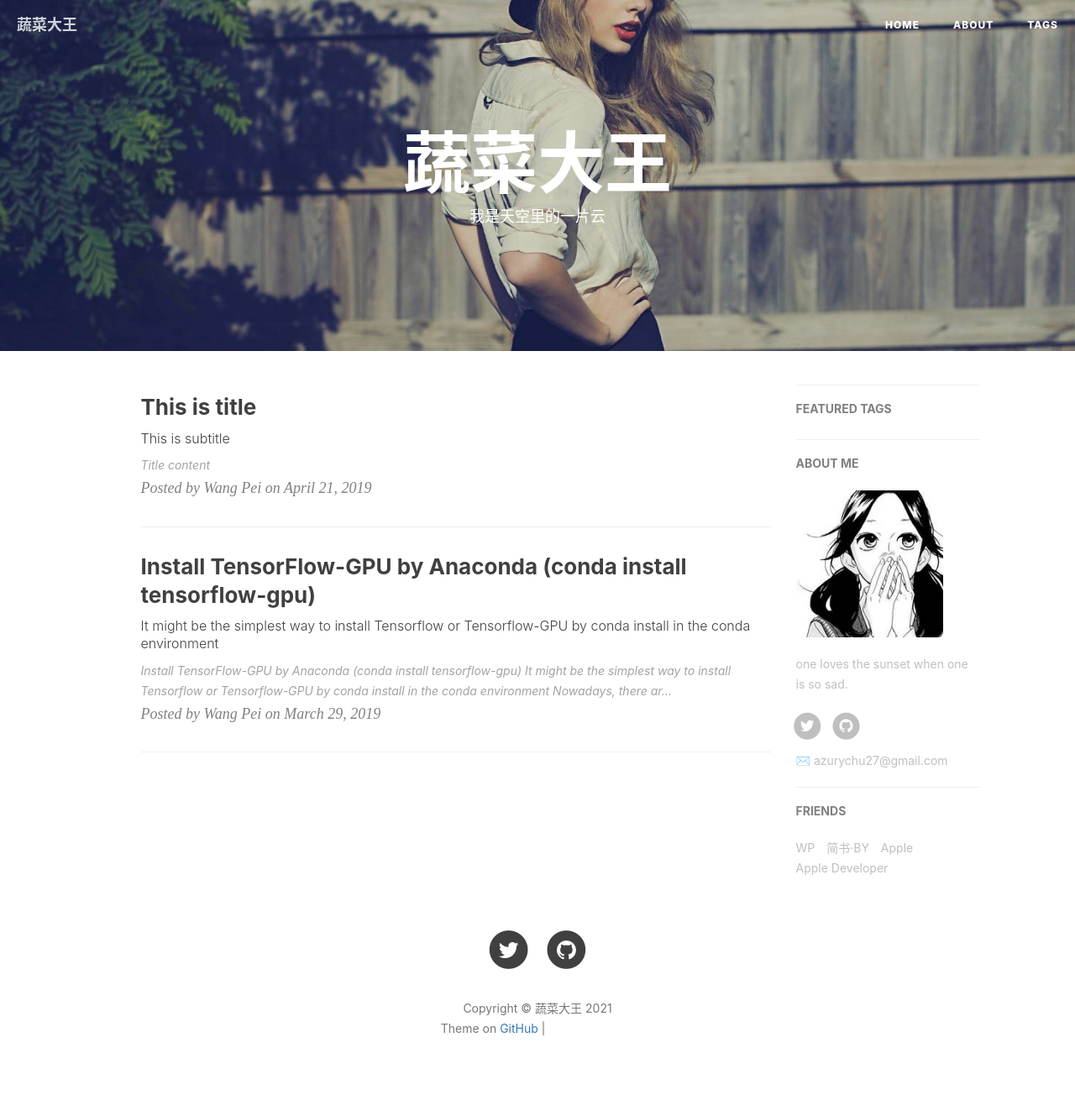
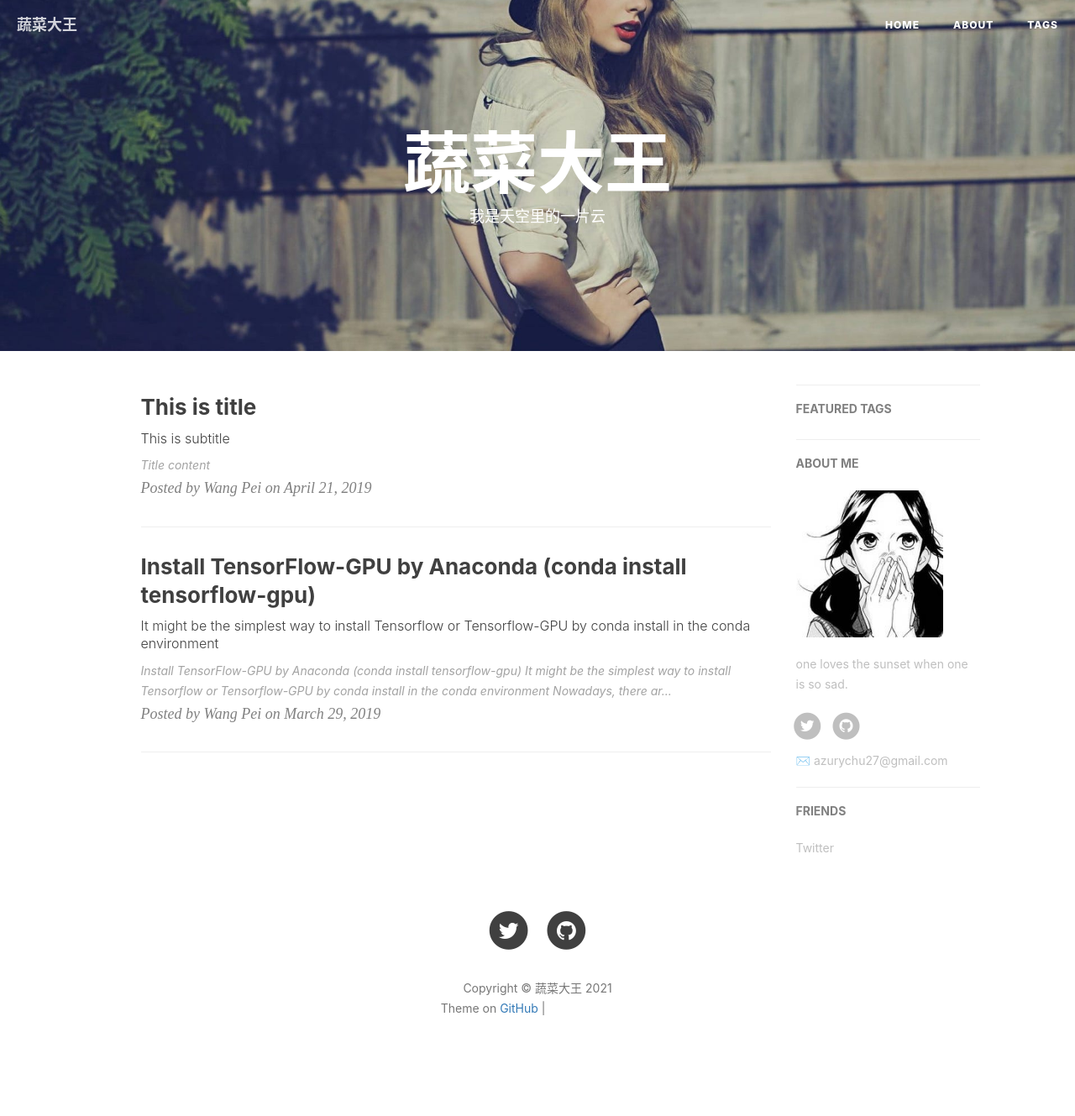
Before and after one commit to vveg26/vveg26.github.io, a Jekyll site: the page built from index.html, in a window 1280 px wide. Shown: the whole page at 84% size. Built offline with Jekyll 4.4.1, drawn with Linux system fonts in a browser that asks for light colours; nearby versions of some CDN libraries; the list of posts is cut into pages by our own code; comment, search, counter and statistics services are not loaded; after the commit the page ends 1305 px from its top, so only the background shows below that; grey boxes are pictures that could not be loaded.

Commit message:
Update _config.yml

```diff
--- a/_config.yml
+++ b/_config.yml
@@ -96,16 +96,7 @@
 # Friends
 friends: [
     {
-        title: "WP",
+        title: "Twitter",
         href: "https://wangpei.ink"
-    },{
-        title: "简书·BY",
-        href: "http://www.jianshu.com/u/e71990ada2fd"
-    },{
-        title: "Apple",
-        href: "https://apple.com"
-    },{
-        title: "Apple Developer",
-        href: "https://developer.apple.com/"
     }
 ]
```
